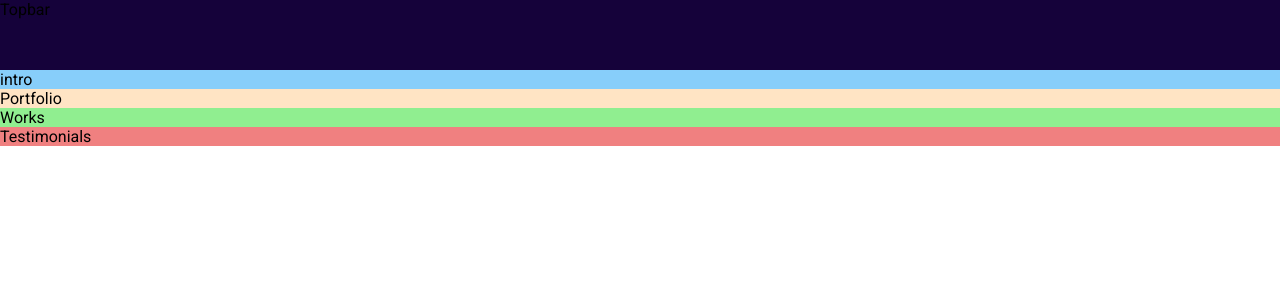
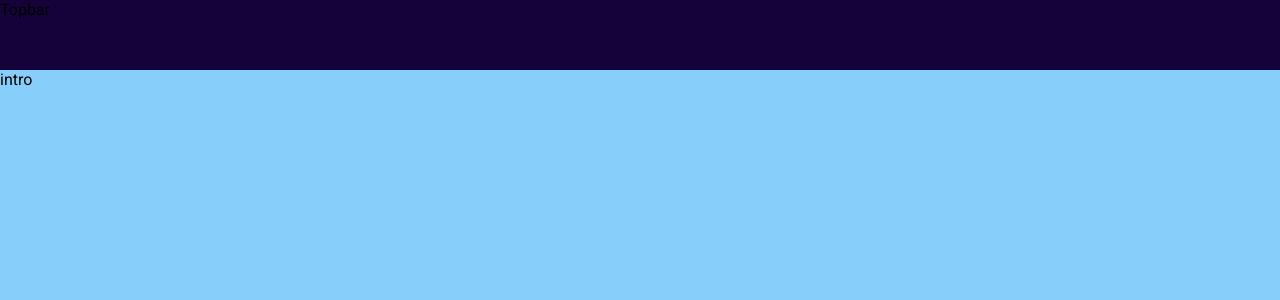
Before and after one commit to peter1998/React-Portfolio-Website, a React (Create React App) app: page / in a window 1280 px wide. Shown: the top 300 px of the page. Built offline with nearby package versions, Linux system fonts and the light colour scheme.

Commit message:
[C] React snap-scroll- effect.

```diff
--- a/public/index.html
+++ b/public/index.html
@@ -18,6 +18,7 @@
       * {
         font-family: 'Roboto', sans-serif;
         margin:0;
+        overflow-x: hidden;
       }
     </style>
     </head>
--- a/src/App.jsx
+++ b/src/App.jsx
@@ -4,6 +4,7 @@
 import Works from "./components/works/Works";
 import Testimonials from "./components/testimonials/Testimonials";
 import Contact from "./components/contact/Contact";
+import "./app.scss";
 
 function App() {
   return (
--- /dev/null
+++ b/src/app.scss
@@ -0,0 +1,22 @@
+.app {
+  height: 100vh;
+
+  .sections {
+    width: 100%;
+    height: calc(100vh - 70px);
+    background-color: lightsalmon;
+    position: relative;
+    top: 70px;
+    scroll-snap-type: y mandatory;
+    scrollbar-width: none; //for firefox
+    &::-webkit-scrollbar {
+      display: none;
+    }
+
+    > * {
+      width: 100vw;
+      height: calc(100vh - 70px);
+      scroll-snap-align: start;
+    }
+  }
+}
--- a/src/components/topbar/topbar.scss
+++ b/src/components/topbar/topbar.scss
@@ -2,4 +2,7 @@
   width: 100%;
   height: 70px;
   background-color: #15023a;
+  position: fixed;
+  top: 0;
+  z-index: 2;
 }
```
